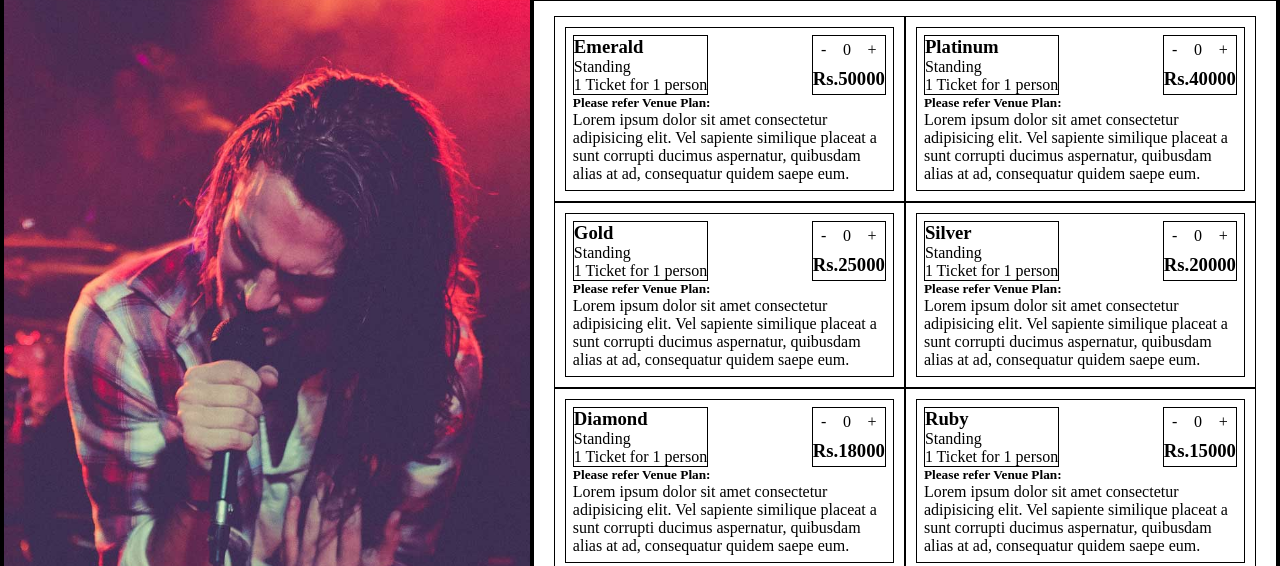
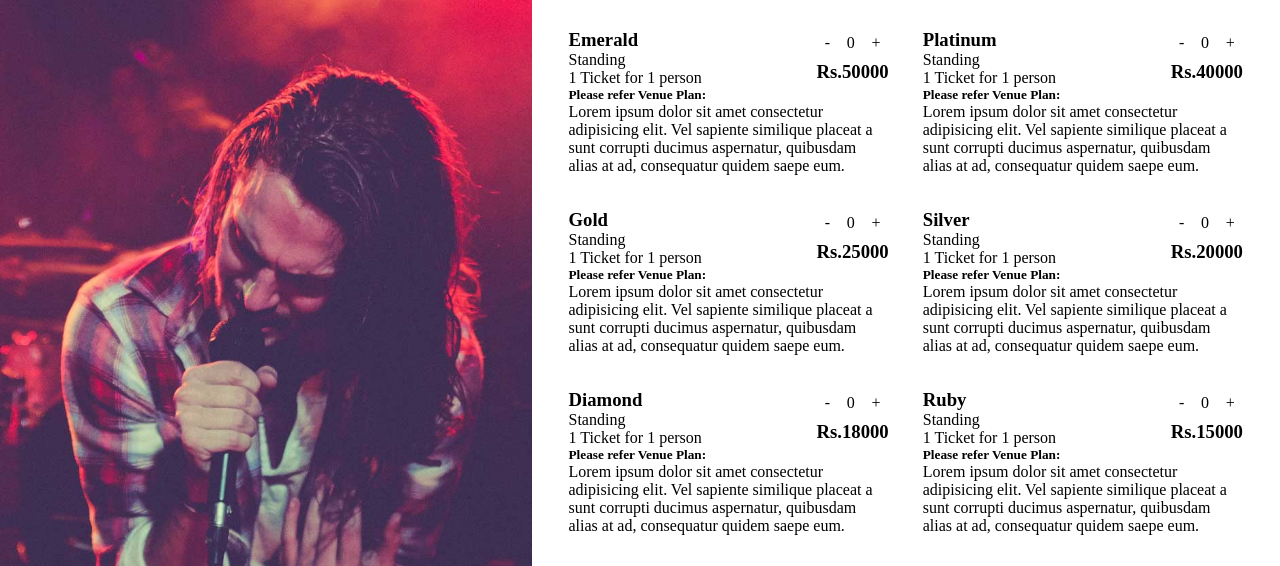
Before and after one commit to LakshSingla/ticketing-theme-sass, a plain HTML site: page index.html in a window 1280 px wide. Shown: the part 79-645 px from the top of the page. Drawn offline with Linux system fonts and the light colour scheme.

Commit message:
Removed helping borders

```diff
--- a/stylesheets/layout/_buy-tickets-grid.sass
+++ b/stylesheets/layout/_buy-tickets-grid.sass
@@ -9,7 +9,7 @@
           margin-bottom: 0px
           padding-bottom: 10px
       .ticket-container
-          @include lb(1)
+          //@include lb(1)
           width: 50%
           padding: 10px
 
--- a/stylesheets/layout/_grid.sass
+++ b/stylesheets/layout/_grid.sass
@@ -2,7 +2,7 @@
 
 #body-wrapper
     @include flexed()
-    @include lb(2)
+    //@include lb(2)
     width: 100%
     height: 100%
 
@@ -11,7 +11,7 @@
 
 .body-left
     @include flexed()
-    @include lb(2)
+    //@include lb(2)
     flex-direction: column
     width: 534/1286 * 100%
     height: 100%
@@ -23,7 +23,7 @@
 
 .body-right
     @include flexed()
-    @include lb(2)
+    //@include lb(2)
     width: (1286-534)/1286 * 100%
     flex-direction: column
     @include break($md)
@@ -43,7 +43,7 @@
 
     #header
         @include flexed()
-        @include lb(1)
+        //@include lb(1)
         width: 57.975894%
         position: fixed
         height: 76px
@@ -66,7 +66,7 @@
 
     #cart
         @include flexed()
-        @include lb(1)
+        //@include lb(1)
         width: 57.987894% !important
         position: fixed
         bottom: 0px
--- a/stylesheets/layout/_tt-info.sass
+++ b/stylesheets/layout/_tt-info.sass
@@ -1,5 +1,5 @@
 .ticket-inner-wrapper
-    @include lb(1)
+    //@include lb(1)
     @include flexed()
     padding: 7px
     flex-direction: column
@@ -10,10 +10,10 @@
         justify-content: space-between
 
         .tt-pricing
-            @include lb(1)
+            //@include lb(1)
 
         .tt-add
-            @include lb(1)
+            //@include lb(1)
             @include flexed()
             flex-direction: column
             justify-content: space-around
--- a/stylesheets/main.sass
+++ b/stylesheets/main.sass
@@ -19,7 +19,7 @@
 @import 'layout/_buy-tickets-grid.sass'
 @import 'layout/_tt-info.sass'
 
-*
-    border: none
+html *
+
 
 //Component files
```
Also changed, not shown: css/main.css, 1 other file.
